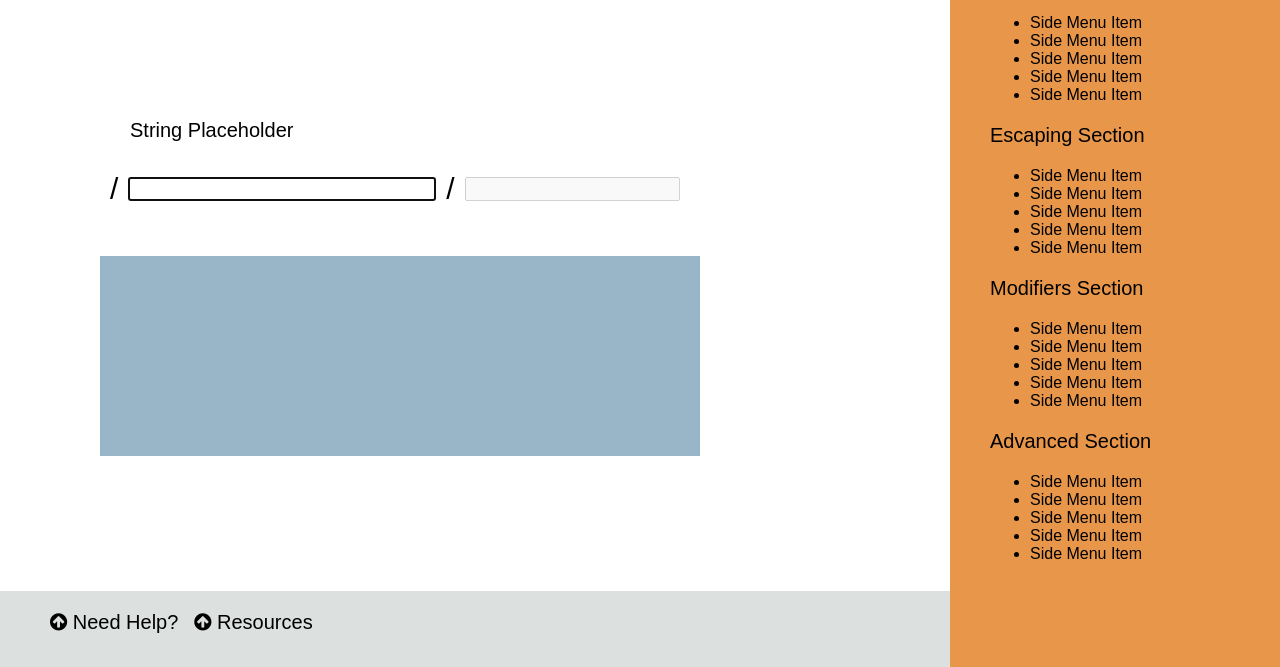
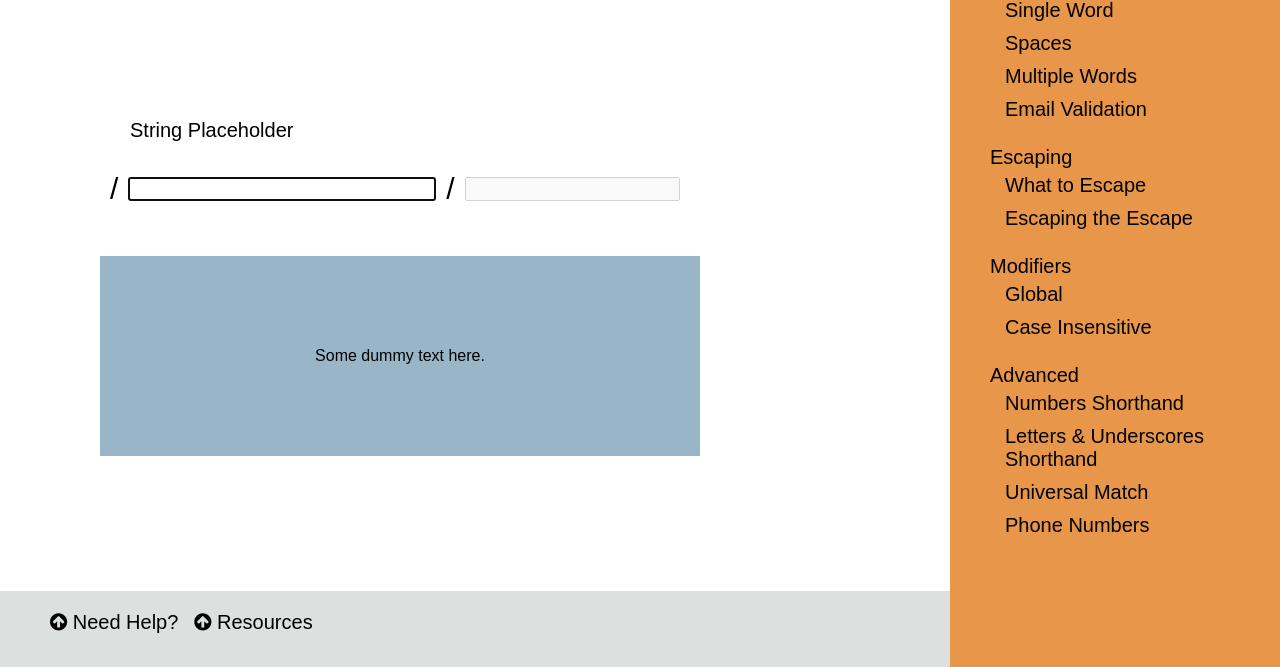
Before and after one commit to gwenf/regex-breakfast, a website: page index.html in a window 1280 px wide. Shown: the part 89-756 px from the top of the page. Drawn offline with nearby package versions, Linux system fonts and the light colour scheme.

Commit message:
updating js, adding event listeners, pulls in data for side menu

```diff
--- a/css/styles.css
+++ b/css/styles.css
@@ -26,11 +26,17 @@ a {
 a:hover {
 	text-decoration: underline;
 }
+li {
+	list-style: none;
+	padding: 5px 15px;
+}
 
 .small-font {
   font-size: 12px; /* 75% of the baseline */
 }
-
+.normal-font {
+  font-size: 16px;
+}
 .large-font {
   font-size: 20px; /* 125% of the baseline */
 }
@@ -87,6 +93,10 @@ header h1 {
 	display: flex;
 	justify-content: center;
 	align-items: center;
+}
+
+.highlighted-string {
+	background: #f1d965;
 }
 
 
--- a/index.html
+++ b/index.html
@@ -25,42 +25,10 @@
             </div>
 
             <div class='challenge-info-text'>
-                <p></p>
+                <p>Some dummy text here.</p>
             </div>
         </section>
-        <aside>
-            <p class='large-font'>Beginner Section</p>
-            <ul>
-                <li>Side Menu Item</li>
-                <li>Side Menu Item</li>
-                <li>Side Menu Item</li>
-                <li>Side Menu Item</li>
-                <li>Side Menu Item</li>
-            </ul>
-            <p class='large-font'>Escaping Section</p>
-            <ul>
-                <li>Side Menu Item</li>
-                <li>Side Menu Item</li>
-                <li>Side Menu Item</li>
-                <li>Side Menu Item</li>
-                <li>Side Menu Item</li>
-            </ul>
-            <p class='large-font'>Modifiers Section</p>
-            <ul>
-                <li>Side Menu Item</li>
-                <li>Side Menu Item</li>
-                <li>Side Menu Item</li>
-                <li>Side Menu Item</li>
-                <li>Side Menu Item</li>
-            </ul>
-            <p class='large-font'>Advanced Section</p>
-            <ul>
-                <li>Side Menu Item</li>
-                <li>Side Menu Item</li>
-                <li>Side Menu Item</li>
-                <li>Side Menu Item</li>
-                <li>Side Menu Item</li>
-            </ul>
+        <aside id='main-side-nav'>
         </aside>
     </div>
     <div class='hidden-boxes'>
--- a/js/app.js
+++ b/js/app.js
@@ -1,3 +1,17 @@
+$(document).ready(function() {
+
+$.getJSON( "js/challenges.json", function( data ) {
+    var menuItems = data.order;
+    var challenges = data.challenges;
+    menuItems.map(function(item){
+        $('#main-side-nav').append('<p id="'+item+'-nav" class="large-font">' + item + '</p><ul class="normal-font">');
+        challenges[item].map(function(challenge){
+            $('#'+item+'-nav').append('<li>' + challenge.name + '</li>');
+        })
+        $('#main-side-nav').append('</ul>');
+    })
+});
+
 var arrayOfImages = [
     'coffee-cup.png',
     'cereal.png',
@@ -15,5 +29,28 @@ $('#logo-image').on('click', function(){
 $('.expanding-button').on('click', function () {
     var element = $(this).attr('data-reveal')
     $('.'+element).slideToggle(300);
-    console.log(element, $('.'+element))
 });
+
+$('#regex-main-input').on('keyup',function(e){
+    var str = $('#string-to-match').text()
+    var userInput = e.target.value;
+    console.log(userInput)
+
+    var isValid = true;
+    try {
+        new RegExp(userInput);
+    } catch(e) {
+        isValid = false;
+    }
+
+    if (isValid){
+        var re = new RegExp(userInput);
+        var highlightedStr = str.replace(re, function(val){
+            return '<span class="highlighted-string">' + val + '</span>';
+        });
+
+        $('#string-to-match').html(highlightedStr);
+    }
+});
+
+});
--- a/js/challenges.json
+++ b/js/challenges.json
@@ -80,5 +80,11 @@
 				"Info Text": "Lorem ipsum dolor sit amet, consectetur adipiscing elit. Fusce tortor velit, faucibus sed interdum ac, tempor eu lacus. Integer massa orci, blandit et dolor sit amet, mollis sodales nunc. Maecenas quis augue rhoncus, rutrum leo egestas, tincidunt enim. Aliquam sit amet nisl massa. In ultricies est quis urna feugiat, id molestie sem tempor."
 			}
 		]
-	}
+	},
+	"order": [
+		"Beginner",
+		"Escaping",
+		"Modifiers",
+		"Advanced"
+	]
 }
```
Also changed, not shown: list-of-features.md (+2 -1 lines), README.md.
